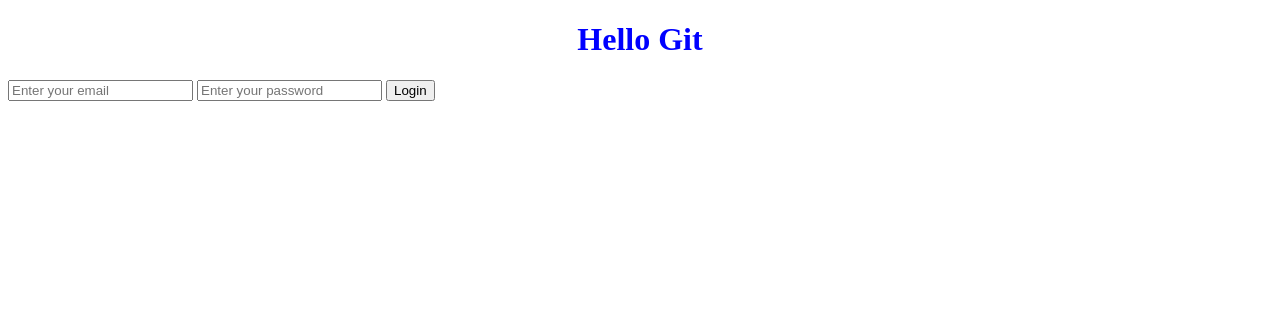
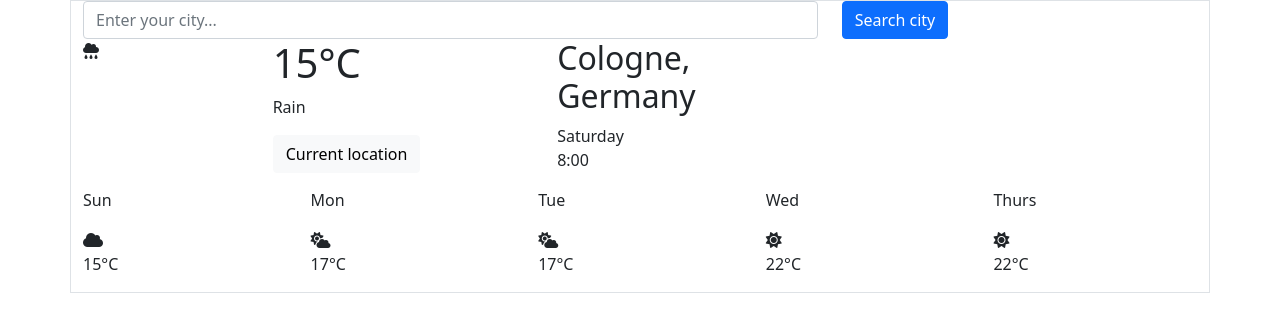
Before and after one commit to ekatfurniss/shecodes_app, a plain HTML site: page index.html in a window 1280 px wide. Drawn offline with nearby package versions, Linux system fonts and the light colour scheme.

Commit message:
replaced code in index.html with project code

```diff
--- a/index.html
+++ b/index.html
@@ -1,21 +1,107 @@
 <!DOCTYPE html>
 <html lang="en">
-<head>
-    <meta charset="UTF-8">
-    <meta http-equiv="X-UA-Compatible" content="IE=edge">
-    <meta name="viewport" content="width=device-width, initial-scale=1.0">
-    <title>Document</title>
-    <link rel="stylesheet" href="style.css"/>
-</head>
-<body>
-    <h1>
-        Hello Git
-    </h1>
-    <form>
-        <input type="text" placeholder="Enter your email"/>
-        <input type="password" placeholder="Enter your password"/>
-        <input type="submit" value="Login">
-    </form>
-    <script src="script.js"></script>
-</body>
+  <head>
+    <meta charset="UTF-8" />
+    <meta http-equiv="X-UA-Compatible" content="IE=edge" />
+    <meta name="viewport" content="width=device-width, initial-scale=1.0" />
+    <script src="https://unpkg.com/axios/dist/axios.min.js"></script>
+    <title>SheCodes Plus Project</title>
+    <script
+      src="https://kit.fontawesome.com/046f466089.js"
+      crossorigin="anonymous"
+    ></script>
+    <link
+      href="https://cdn.jsdelivr.net/npm/bootstrap@5.0.2/dist/css/bootstrap.min.css"
+      rel="stylesheet"
+      integrity="sha384-EVSTQN3/azprG1Anm3QDgpJLIm9Nao0Yz1ztcQTwFspd3yD65VohhpuuCOmLASjC"
+      crossorigin="anonymous"
+    />
+    <link rel="stylesheet" href="src/styles.css" />
+  </head>
+  <body>
+    <div class="container border">
+      <div class="row">
+        <div class="col-8">
+          <form id="input-form">
+          <input
+            type="text"
+            id = "search-input"
+            class="form-control"
+            placeholder="Enter your city..."
+          >
+        </div>
+          <div class="col">
+          <input type="submit" value="Search city" class="btn btn-primary">
+        </div>
+        </form>
+
+      </div>
+      <div class="row">
+            <div class="col-2">
+            <i class="fas fa-cloud-rain rain-icon"></i>
+            </div>
+            <div class="col-3 main-weather">
+                <h1>15°C</h1>
+                <p>Rain</p>
+                <button id ="current-location" class="btn btn-light"> Current location </button>
+            </div>
+            <div class="col-7">
+            <h2>Cologne,</br> Germany</h2>
+            <p class="date" id="today">Saturday </br> 8:00</p>
+            </div>
+        </div>
+
+      <div class="row days">
+        <div class="col">
+          <p>Sun</p>
+        </div>
+        <div class="col">
+          <p>Mon</p>
+        </div>
+        <div class="col">
+          <p>Tue</p>
+        </div>
+        <div class="col">
+          <p>Wed</p>
+        </div>
+        <div class="col">
+          <p>Thurs</p>
+        </div>
+      </div>
+      <div class="row icons">
+        <div class="col">
+          <i class="fas fa-cloud cloud-icon"></i>
+        </div>
+        <div class="col">
+          <i class="fas fa-cloud-sun mix-icon"></i>
+        </div>
+        <div class="col">
+          <i class="fas fa-cloud-sun mix-icon"></i>
+        </div>
+        <div class="col">
+          <i class="fas fa-sun sun-icon"></i>
+        </div>
+        <div class="col">
+          <i class="fas fa-sun sun-icon"></i>
+        </div>
+      </div>
+      <div class="row temp">
+        <div class="col cool">
+          <p>15°C</p>
+        </div>
+        <div class="col cool">
+          <p>17°C</p>
+        </div>
+        <div class="col cool">
+          <p>17°C</p>
+        </div>
+        <div class="col warm">
+          <p>22°C</p>
+        </div>
+        <div class="col warm">
+          <p>22°C</p>
+        </div>
+    </div>
+    <script src = "src/script.js"></script>
+  </body>
 </html>
```
